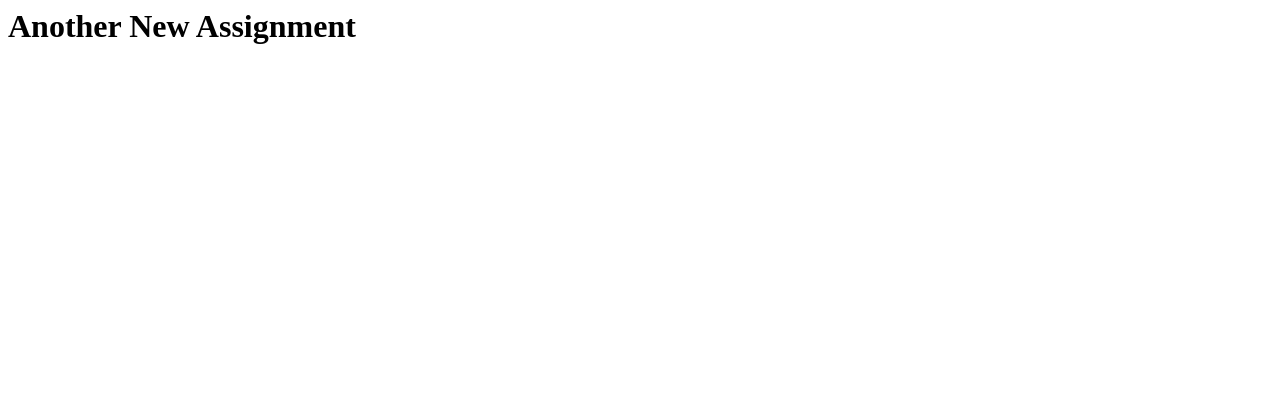
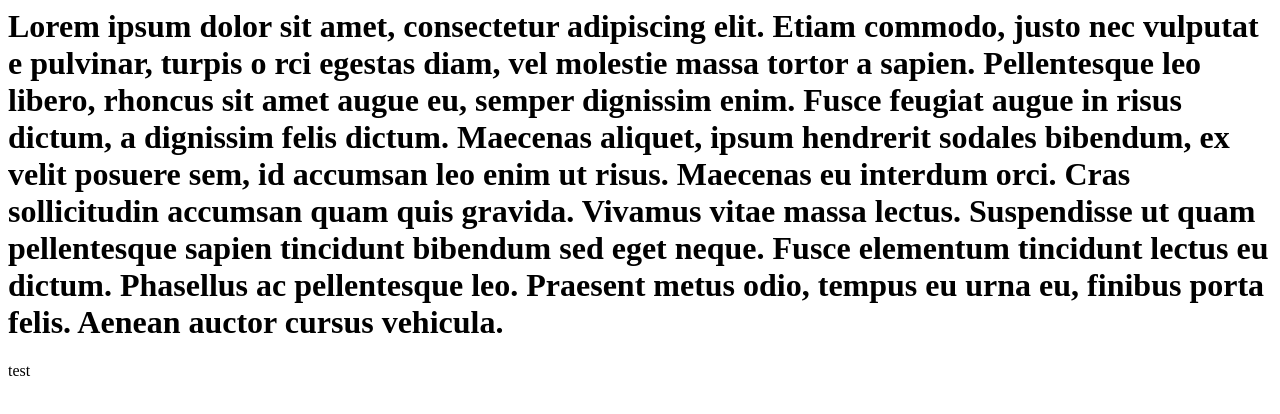
Before and after one commit to homayramussarrat/Assignment1CPS847_Group4, a plain HTML site: page git_tst/index.html in a window 1280 px wide. Drawn offline with Linux system fonts and the light colour scheme.

Commit message:
Changed index

```diff
--- a/git_tst/index.html
+++ b/git_tst/index.html
@@ -1,6 +1,12 @@
 <html>
 <h1>
-    Another New Assignment
+    Lorem ipsum dolor sit amet, consectetur adipiscing elit. Etiam commodo, justo nec vulputat e pulvinar, turpis o rci egestas diam, vel molestie massa tortor a sapien. Pellentesque leo libero, rhoncus sit amet augue eu, semper dignissim enim. Fusce feugiat
+    augue in risus dictum, a dignissim felis dictum. Maecenas aliquet, ipsum hendrerit sodales bibendum, ex velit posuere sem, id accumsan leo enim ut risus. Maecenas eu interdum orci. Cras sollicitudin accumsan quam quis gravida. Vivamus vitae massa
+    lectus. Suspendisse ut quam pellentesque sapien tincidunt bibendum sed eget neque. Fusce elementum tincidunt lectus eu dictum. Phasellus ac pellentesque leo. Praesent metus odio, tempus eu urna eu, finibus porta felis. Aenean auctor cursus vehicula.
 </h1>
 
+<a>
+    test
+</a>
+
 </html>
```
